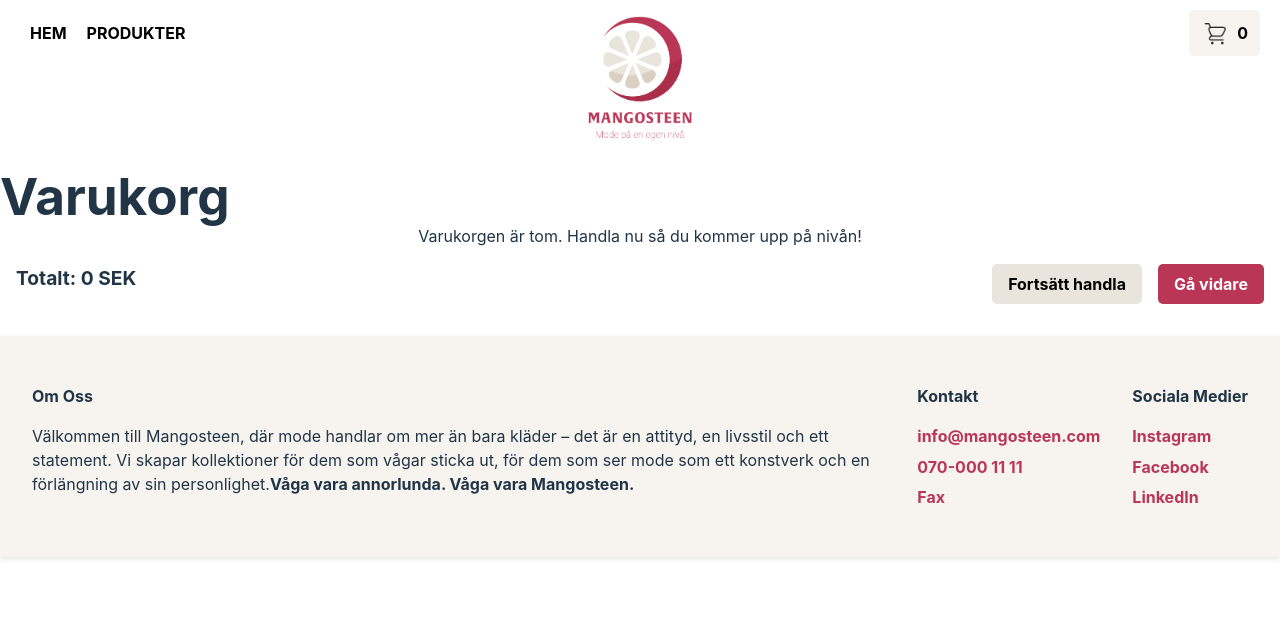
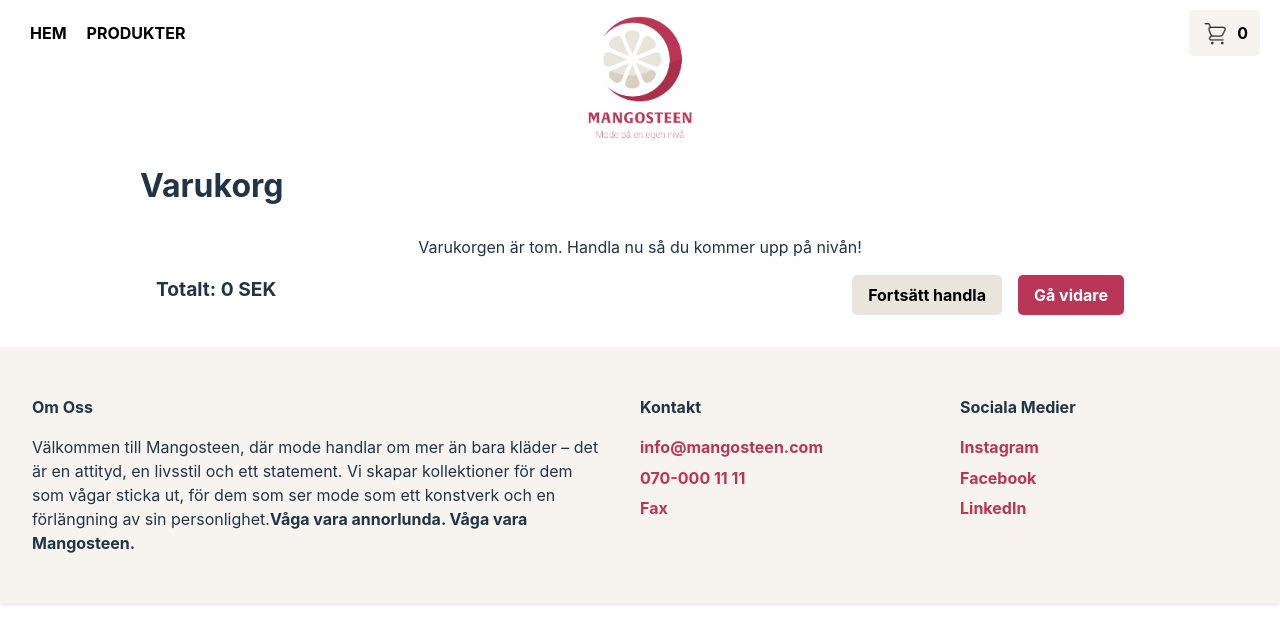
Before and after one commit to SophieNordell/Webshop, a React (Vite) app: page /cart in a window 1280 px wide. Shown: the top 644 px of the page. Built offline with nearby package versions, Linux system fonts and the light colour scheme.

Commit message:
uppdaterad footer

```diff
--- a/src/Cart.css
+++ b/src/Cart.css
@@ -4,6 +4,8 @@
 
 h1 {
   text-align: left;
+  font-size: 2rem;
+  margin-bottom: 2rem;
 }
 
 .cartWrap h3 {
--- a/src/Footer.css
+++ b/src/Footer.css
@@ -22,8 +22,8 @@ footer {
 }
 
 .contact,
-.about,
-.social {
+.social,
+.about {
   display: flex;
   flex-direction: column;
   align-items: start;
@@ -31,17 +31,19 @@ footer {
   margin: 0;
   padding: 2rem 1rem;
   text-align: left;
+  flex-basis: 100%;
+  flex: 1;
 }
 
-@media (min-width: 768px) {
+.about {
+  flex-basis: 100%;
+  flex: 2;
+}
+
+@media screen and (min-width: 768px) {
   nav,
   footer {
     flex-direction: row;
     justify-content: space-between;
   }
-
-  .about {
-    flex-basis: 100%;
-    flex: 2;
-  }
 }
--- a/src/pages/Cart.jsx
+++ b/src/pages/Cart.jsx
@@ -57,12 +57,12 @@ const Cart = ({ setCartCount }) => {
   };
 
   return (
-    <div>
+    <div className="cartWrap">
       <h1>Varukorg</h1>
       {cart.length === 0 ? (
         <p>Varukorgen är tom. Handla nu så du kommer upp på nivån!</p>
       ) : (
-        <div className="cartWrap">
+        <div>
           {cart.map((item) => (
             <article key={item.id} className="cartProduct">
               <div className="productImage ">
```
